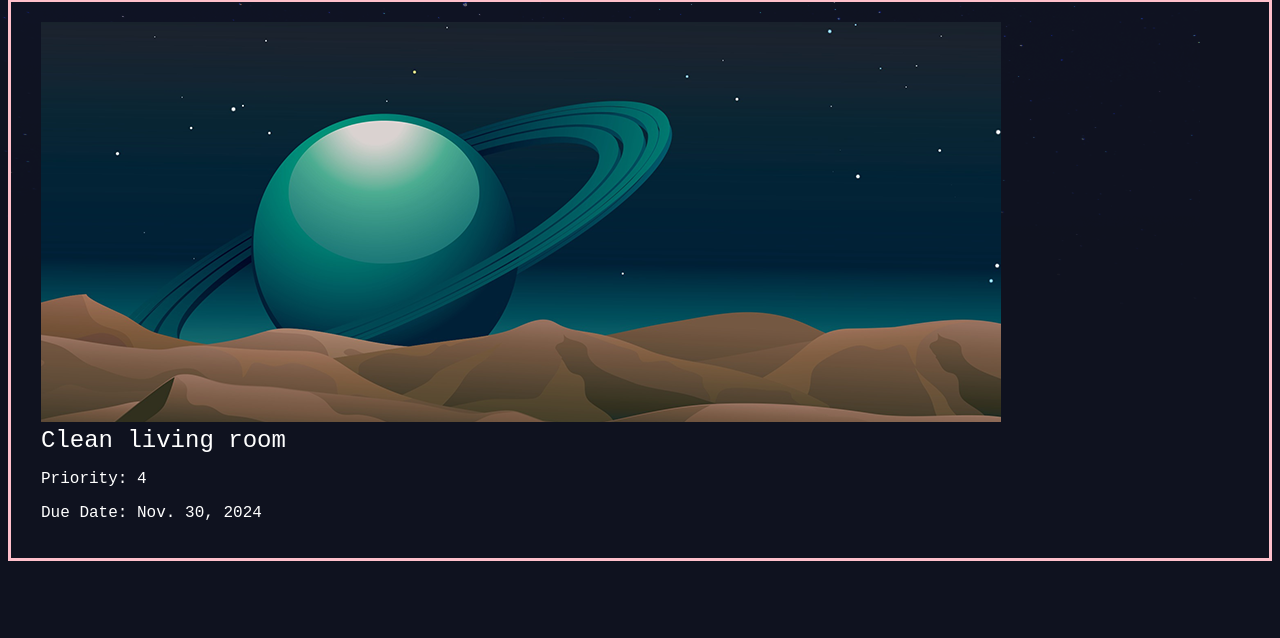
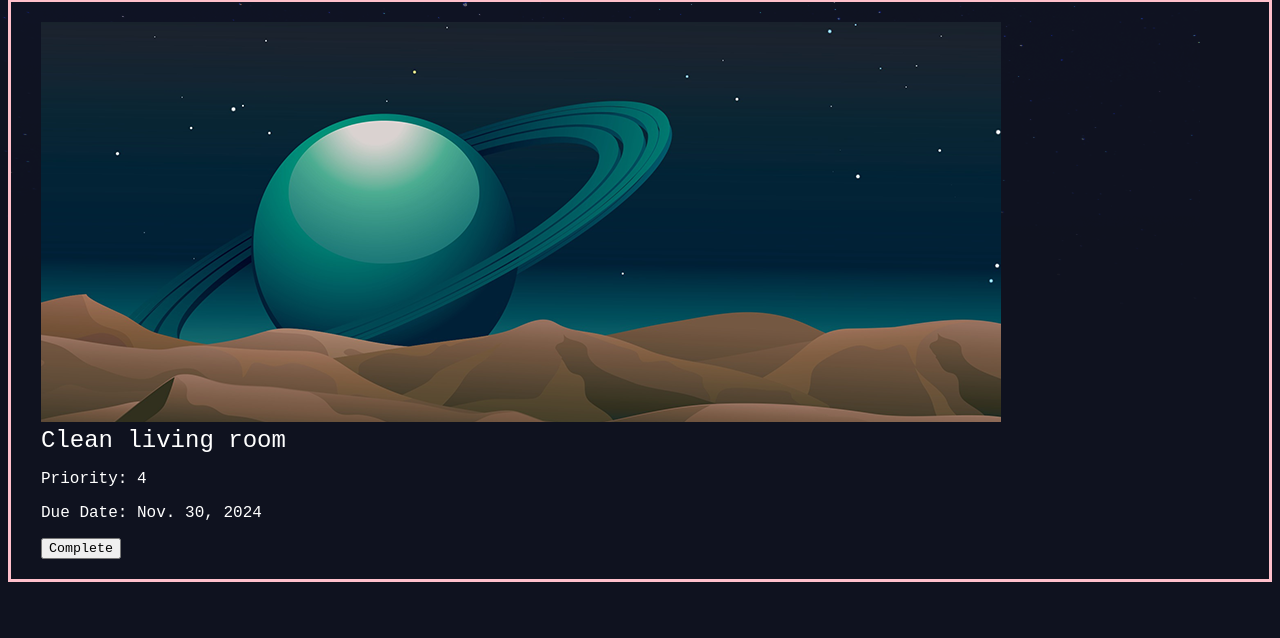
Before and after one commit to seanathan3/taskade, a Django app: page /taskade/2/ in a window 1280 px wide. Shown: the part 124-762 px from the top of the page. Run offline with Django 5.2, Linux system fonts and the light colour scheme; data comes from the database, SQL or seed files in the repository; both versions use the stored data as it was after the commit.

Commit message:
complete task option add

```diff
--- a/taskade/models.py
+++ b/taskade/models.py
@@ -11,6 +11,7 @@ class Task(models.Model):
     priority = models.IntegerField()
     thumb = models.ImageField(default="default.png", blank=True)
     creator = models.ForeignKey(User, default=None, on_delete=models.CASCADE)
+    completed = models.BooleanField(default=False)
 
     def __str__(self):
         return self.name
--- a/taskade/templates/taskade/detail.html
+++ b/taskade/templates/taskade/detail.html
@@ -7,6 +7,10 @@
         <h2>{{task.name}} </h2>
         <p>Priority: {{task.priority}}</p>
         <p>Due Date: {{task.due_date}}</p>
+        <form action={% url "tasks:complete" id=task.id %} method="post">
+            {% csrf_token %}
+            <button type="submit">Complete</button>
+        </form>
 
     </div>
 </div>
--- a/taskade/urls.py
+++ b/taskade/urls.py
@@ -7,5 +7,6 @@ app_name = "tasks"
 urlpatterns = [
     path("index/", views.index, name="index"),
     path("<int:id>/", views.detail, name="detail"),
-    path("create/", views.create, name="create")
+    path("create/", views.create, name="create"),
+    path("complete/<int:id>", views.complete, name="complete"),
 ]
--- a/taskade/views.py
+++ b/taskade/views.py
@@ -26,3 +26,10 @@ def create(request):
     else:
         form = forms.CreateTask()
     return render(request, "taskade/create.html", {"form": form})
+
+def complete(request, id):
+    if request.method == 'POST':
+        task = Task.objects.get(id=id)
+        task.completed = True
+        task.save()
+        return redirect('tasks:index')
```
Also changed, not shown: db.sqlite3, taskade/migrations/0006_task_completed.py (added).
